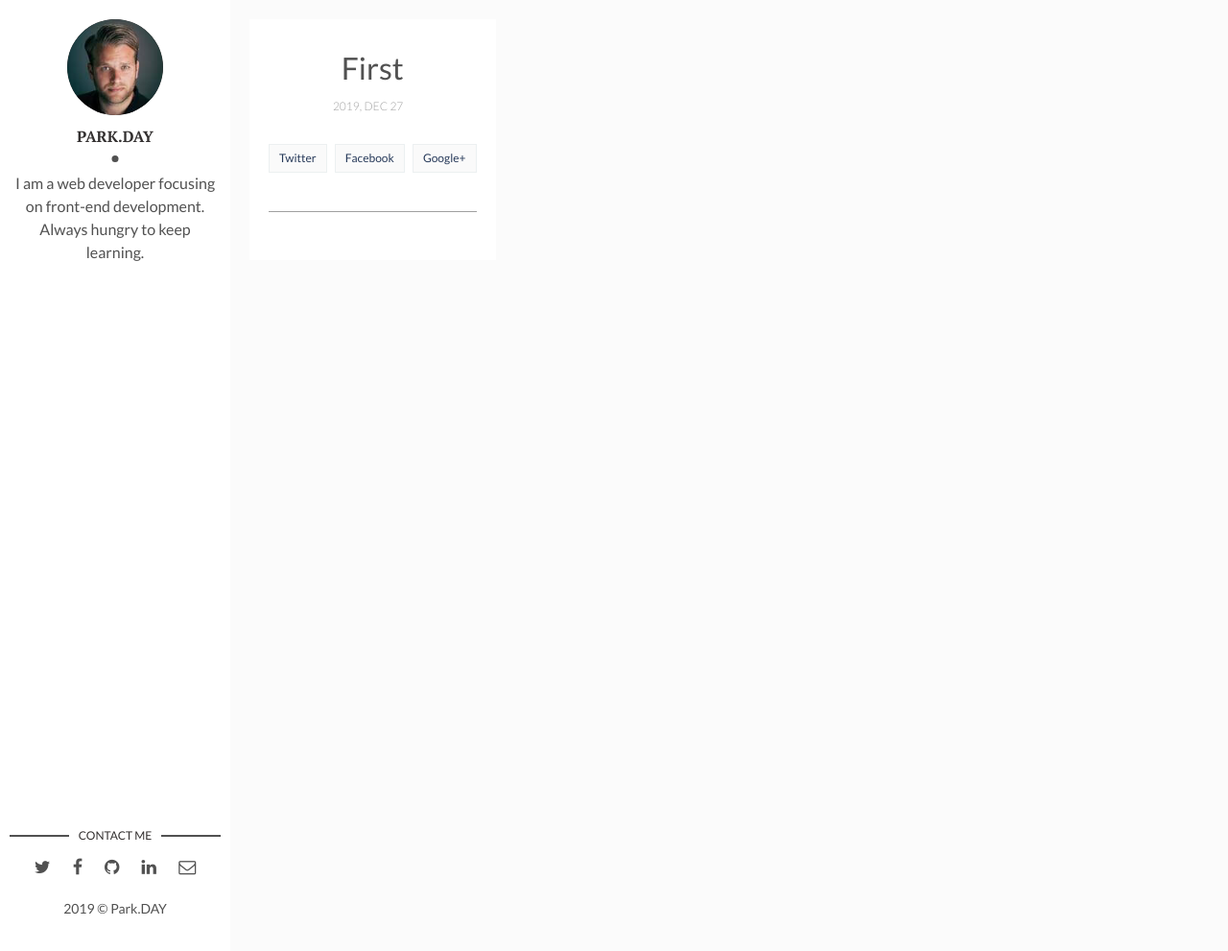
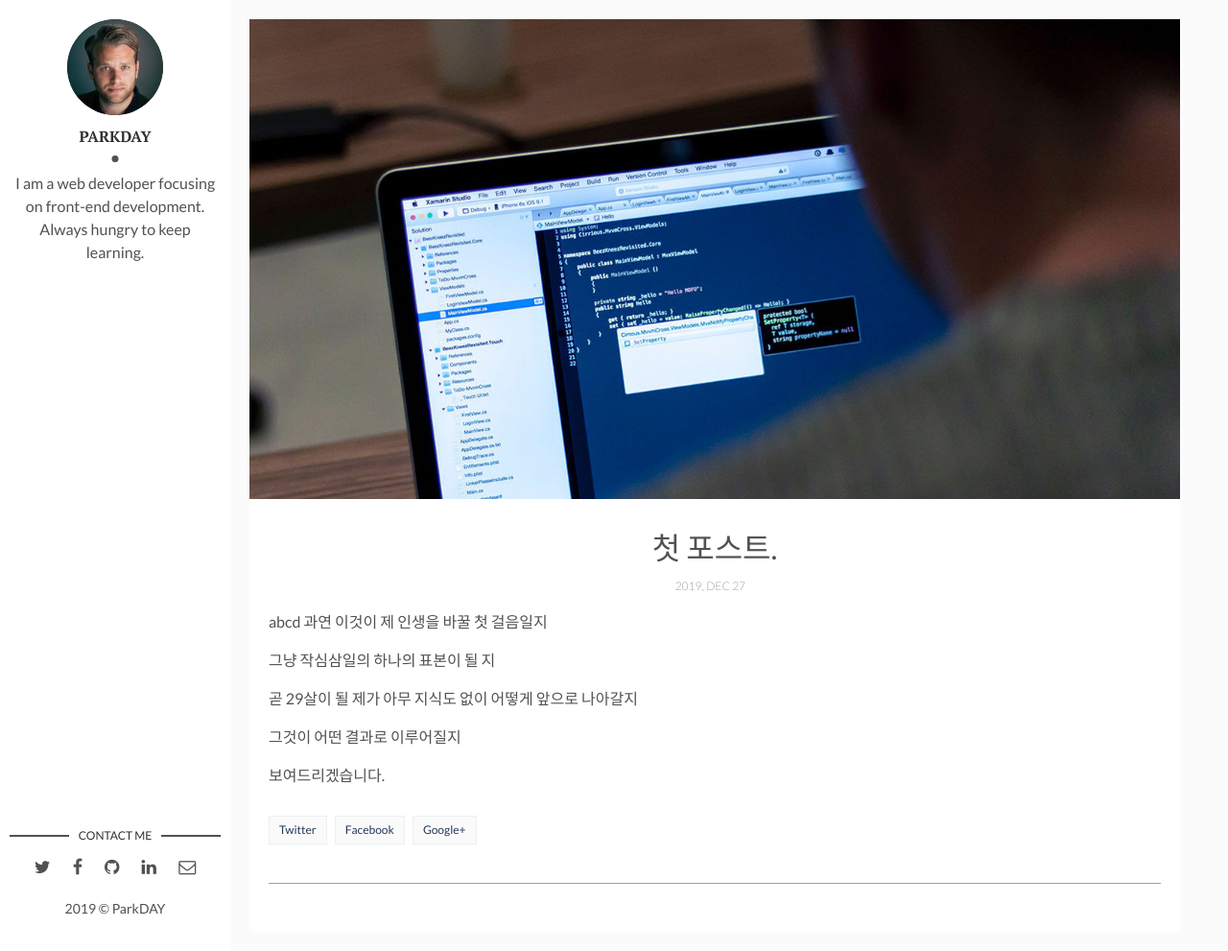
Before and after one commit to ParkDAY/ParkDAY.github.io, a Jekyll site: the page built from _posts/2019-12-27-first.md, in a window 1280 px wide and 991 px high. Shown: the whole window at 96% size. Built offline with Jekyll 4.4.1, drawn with Linux system fonts in a browser that asks for light colours; our own code applies the rules of GitHub Pages for plain Markdown files; comment, search, counter and statistics services are not loaded.

Commit message:
test
test1

```diff
--- a/_config.yml
+++ b/_config.yml
@@ -1,20 +1,20 @@
-title: Park.DAY
+title: ParkDAY
 description: My Blog
   Write an awesome description for your new site here. You can edit this
   line in _config.yml. It will appear in your document head meta (for
   Google search results) and in your feed.xml site description.
 permalink: ':title/'
 baseurl: "" # the subpath of your site, e.g. /blog
-url: "https://peogml.github.io" # the base hostname & protocol for your site, e.g. http://example.com
+url: "https://ParkDAY.github.io" # the base hostname & protocol for your site, e.g. http://example.com
 site-twitter: #if your site has a twitter account, enter it here
 
 # Author Settings
-author: Park.DAY
+author: ParkDAY
 author-img: david-freeman.jpg # add your photo
 about-author: I am a web developer focusing on front-end development. Always hungry to keep learning. # add description
 social-twitter: # add your Twitter handle
 social-facebook: # add your Facebook handle
-social-github: artemsheludko # add your Github handle
+social-github: ParkDAY # add your Github handle
 social-linkedin: # add your Linkedin handle
 social-email: # add your Email address
 
--- a/_posts/2017-04-06-how-i-rest-from-work.markdown
+++ b/_posts/2017-04-06-how-i-rest-from-work.markdown
@@ -7,7 +7,7 @@
 fig-caption: # Add figcaption (optional)
 tags: [Holidays, Hawaii]
 ---
-Fam locavore snackwave bushwick +1 sartorial. Selfies portland knausgaard synth. Pop-up art party marfa deep v pitchfork subway tile 3 wolf moon. Ennui pinterest tumblr yr, adaptogen succulents copper mug twee. Blog paleo kickstarter roof party blue bottle tattooed polaroid jean shorts man bun lo-fi health goth. Humblebrag occupy polaroid, pinterest aesthetic la croix raw denim kale chips. 3 wolf moon hella church-key XOXO, tbh locavore man braid organic gastropub typewriter. Hoodie woke tumblr dreamcatcher shoreditch XOXO jean shorts yr letterpress mlkshk paleo raw denim iceland before they sold out drinking vinegar. Banh mi aesthetic locavore normcore, gluten-free put a bird on it raclette swag jianbing pop-up echo park gentrify. Stumptown brooklyn godard tumeric ethical. Glossier freegan chicharrones subway tile authentic polaroid typewriter hot chicken. Thundercats small batch heirloom meggings.
+Fam뭐지이건또..어쩌지 locavore snackwave bushwick +1 sartorial. Selfies portland knausgaard synth. Pop-up art party marfa deep v pitchfork subway tile 3 wolf moon. Ennui pinterest tumblr yr, adaptogen succulents copper mug twee. Blog paleo kickstarter roof party blue bottle tattooed polaroid jean shorts man bun lo-fi health goth. Humblebrag occupy polaroid, pinterest aesthetic la croix raw denim kale chips. 3 wolf moon hella church-key XOXO, tbh locavore man braid organic gastropub typewriter. Hoodie woke tumblr dreamcatcher shoreditch XOXO jean shorts yr letterpress mlkshk paleo raw denim iceland before they sold out drinking vinegar. Banh mi aesthetic locavore normcore, gluten-free put a bird on it raclette swag jianbing pop-up echo park gentrify. Stumptown brooklyn godard tumeric ethical. Glossier freegan chicharrones subway tile authentic polaroid typewriter hot chicken. Thundercats small batch heirloom meggings.
 
 ## Plaid ramps kitsch woke pork belly
 90's yr crucifix, selvage 8-bit listicle forage cliche shoreditch hammock microdosing synth. Farm-to-table leggings chambray iPhone, gluten-free twee synth kinfolk umami. Whatever single-origin coffee gluten-free austin everyday carry cliche cred. Plaid ramps kitsch woke pork belly organic. Trust fund whatever coloring book kombucha brooklyn. Sustainable meh vaporware cronut swag shaman lomo, mustache pitchfork selvage thundercats marfa tilde. Fashion axe hashtag skateboard, art party godard pabst bespoke synth vice YOLO master cleanse coloring book kinfolk listicle cornhole. Try-hard mixtape umami fanny pack man bun gastropub franzen tbh. Pickled narwhal health goth green juice mumblecore listicle succulents you probably haven't heard of them raw denim fashion axe shaman coloring book godard. Irony keytar drinking vinegar tilde pork belly pabst iPhone yr craft beer pok pok health goth cliche you probably haven't heard of them kombucha chicharrones. Direct trade hella roof party chia. Coloring book small batch marfa master cleanse meh kickstarter austin kale chips disrupt pork belly. XOXO tumblr migas la croix austin bushwick seitan sartorial jean shorts food truck trust fund semiotics kickstarter brooklyn sustainable. Umami knausgaard mixtape marfa. Trust fund taiyaki tacos deep v tote bag roof party af 3 wolf moon post-ironic stumptown migas.
--- a/_posts/2019-12-27-first.md
+++ b/_posts/2019-12-27-first.md
@@ -0,0 +1,18 @@
+---
+layout: post
+title: 첫 포스트.
+date: 2019-12-27
+description:
+img: how-to-start.jpg # Add image post (optional)
+---
+ abcd
+ 과연 이것이 제 인생을 바꿀 첫 걸음일지
+
+ 그냥 작심삼일의 하나의 표본이 될 지
+
+ 곧 29살이 될 제가 아무 지식도 없이 어떻게 앞으로 나아갈지
+
+ 그것이 어떤 결과로 이루어질지
+
+
+ 보여드리겠습니다.
```
